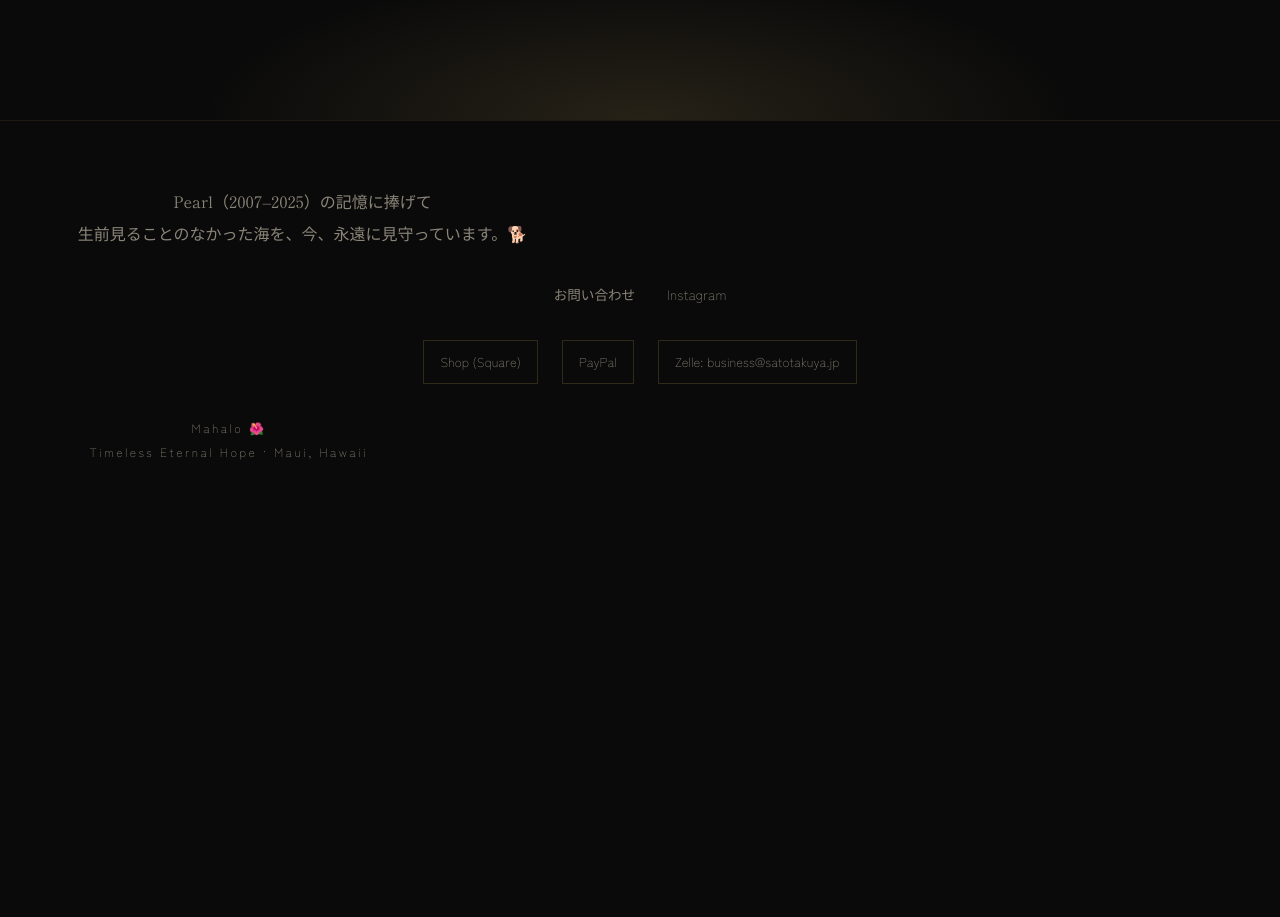
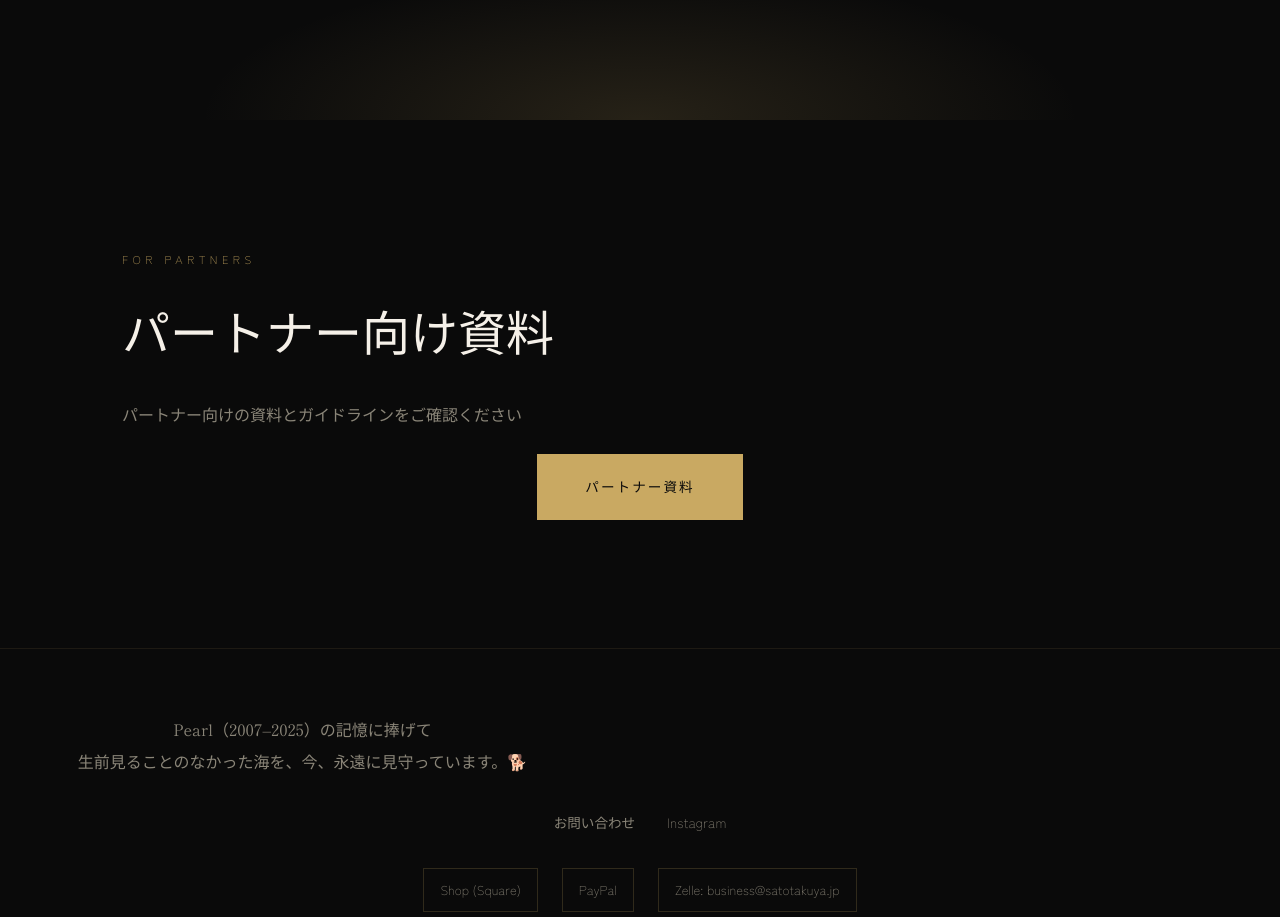
Before and after one commit to timeless-residents/pearlmemorial, a plain HTML site: page index-ja.html in a window 1280 px wide. Shown: the part 9060-9977 px from the top of the page. Before the commit the page ends 9612 px from the top, so only its background shows below. Drawn offline with nearby package versions, Linux system fonts and the light colour scheme.

Commit message:
Add partner resources link to both index files

```diff
--- a/index-ja.html
+++ b/index-ja.html
@@ -1333,6 +1333,16 @@
     </div>
 </section>
 
+<!-- Partner Resources -->
+<section class="partner-section">
+    <p class="section-label">For Partners</p>
+    <h2>パートナー向け資料</h2>
+    <p>パートナー向けの資料とガイドラインをご確認ください</p>
+    <div class="cta-buttons">
+        <a href="https://pearl.memorial/partner-resources" class="cta-primary">パートナー資料</a>
+    </div>
+</section>
+
 <!-- Footer -->
 <footer>
     <p class="footer-memorial">
```
Also changed, not shown: index.html (+10 -0 lines).
